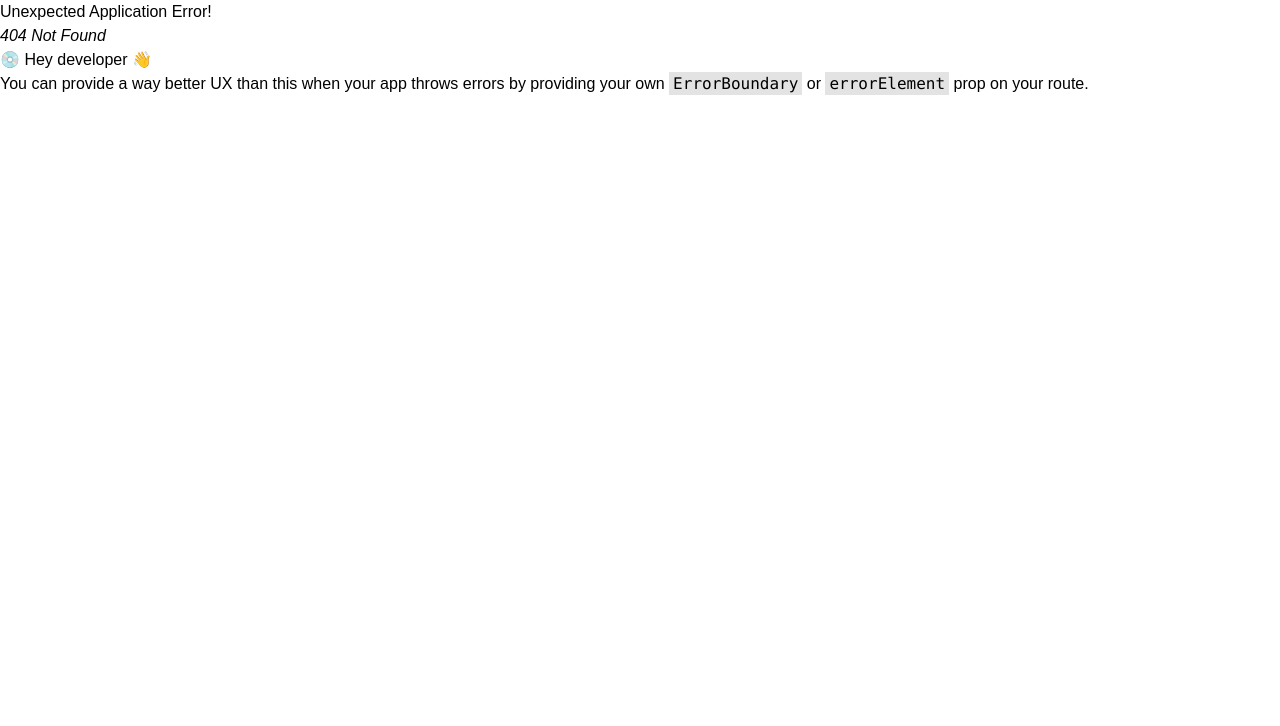
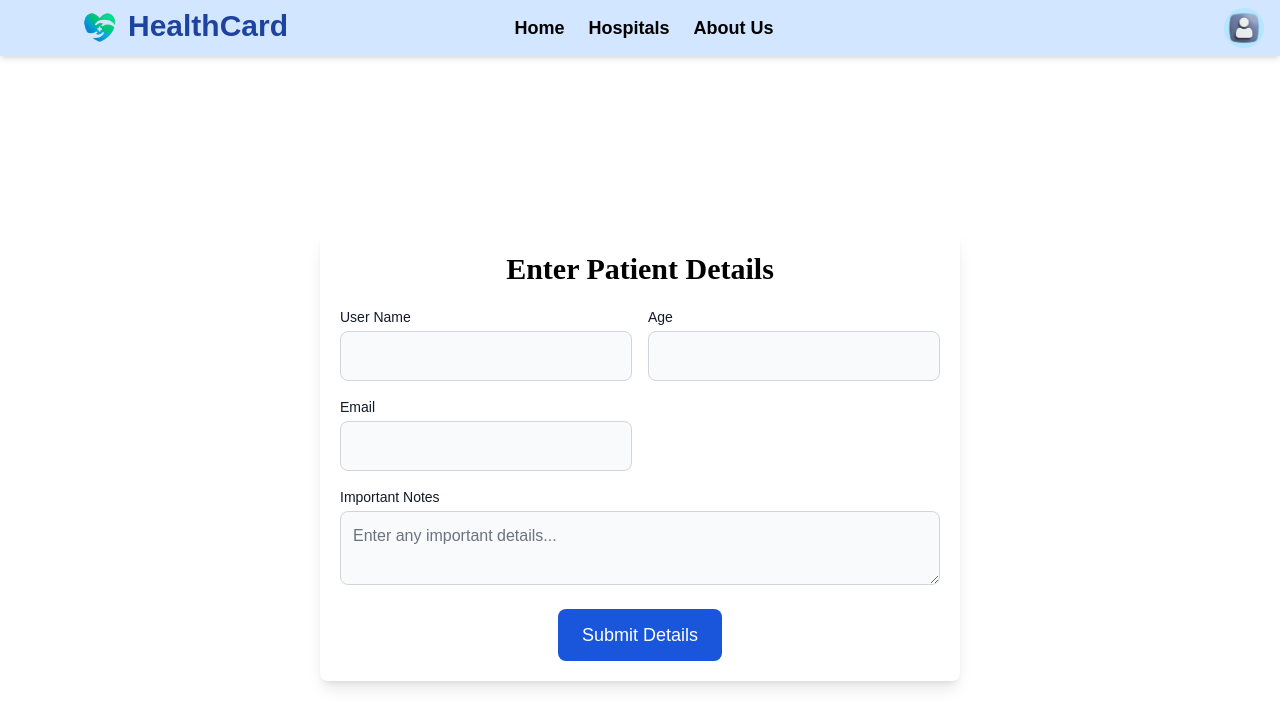
Before and after one commit to AkilaIshanMeegoda/HealthCard, a React (Vite) app in the folder frontend/: page /patient/mydetails in a window 1280 px wide. Before the commit this address had no page. Shown: the top 726 px of the page. Built offline with nearby package versions, Linux system fonts and the light colour scheme.

Commit message:
add user detail form

```diff
--- a/frontend/src/components/home/Navbar/Navbar.jsx
+++ b/frontend/src/components/home/Navbar/Navbar.jsx
@@ -162,6 +162,12 @@ const Navbar = () => {
                   Reports
                 </a>
                 <a
+                  href="/patient/mydetails"
+                  className="text-lg font-bold text-client-brown nav-link"
+                >
+                  My Details
+                </a>
+                <a
                   href="/"
                   className="text-lg font-bold text-client-brown nav-link"
                 >
--- /dev/null
+++ b/frontend/src/pages/Patient/PatientDetails.jsx
@@ -0,0 +1,100 @@
+import React from "react";
+import Navbar from "../../components/home/Navbar/Navbar";
+
+const PatientDetails = () => {
+  return (
+    <div>
+      <Navbar />
+      <div className="flex w-full h-screen items-center justify-center"> {/* Centering the form */}
+        {/* Left Half - Patient Details Form */}
+        <div className="w-1/2 bg-white p-5 rounded-lg shadow-lg">
+          <h1 className="text-3xl font-bold font-[poppins] text-center text-black mb-5">
+            Enter Patient Details
+          </h1>
+          <form className="space-y-6" noValidate>
+            <div className="grid grid-cols-1 md:grid-cols-2 gap-4">
+              {/* User Name */}
+              <div>
+                <label
+                  htmlFor="userName"
+                  className="block mb-1 text-sm font-medium text-gray-900"
+                >
+                  User Name
+                </label>
+                <input
+                  type="text"
+                  id="userName"
+                  className="bg-gray-50 border border-gray-300 text-gray-900 text-base rounded-lg focus:ring-blue-500 focus:border-blue-500 block w-full p-3"
+                  required
+                />
+              </div>
+
+              {/* Age */}
+              <div>
+                <label
+                  htmlFor="age"
+                  className="block mb-1 text-sm font-medium text-gray-900"
+                >
+                  Age
+                </label>
+                <input
+                  type="number"
+                  id="age"
+                  className="bg-gray-50 border border-gray-300 text-gray-900 text-base rounded-lg focus:ring-blue-500 focus:border-blue-500 block w-full p-3"
+                  required
+                />
+              </div>
+
+              {/* Email */}
+              <div>
+                <label
+                  htmlFor="email"
+                  className="block mb-1 text-sm font-medium text-gray-900"
+                >
+                  Email
+                </label>
+                <input
+                  type="email"
+                  id="email"
+                  className="bg-gray-50 border border-gray-300 text-gray-900 text-base rounded-lg focus:ring-blue-500 focus:border-blue-500 block w-full p-3"
+                  required
+                />
+              </div>
+
+              {/* Important Notes */}
+              <div className="col-span-2">
+                <label
+                  htmlFor="importantNotes"
+                  className="block mb-1 text-sm font-medium text-gray-900"
+                >
+                  Important Notes
+                </label>
+                <textarea
+                  id="importantNotes"
+                  className="bg-gray-50 border border-gray-300 text-gray-900 text-base rounded-lg focus:ring-blue-500 focus:border-blue-500 block w-full p-3"
+                  placeholder="Enter any important details..."
+                  required
+                />
+              </div>
+            </div>
+
+            {/* Submit Button */}
+            <div className="flex justify-center mt-4"> {/* Adjusted margin to mt-4 */}
+              <button
+                type="submit"
+                className="text-white bg-blue-700 hover:bg-blue-800 focus:ring-4 focus:outline-none focus:ring-blue-300 font-medium rounded-lg text-lg w-full sm:w-auto px-6 py-3 text-center"
+              >
+                Submit Details
+              </button>
+            </div>
+          </form>
+        </div>
+
+        {/* Right Half - Other Component */}
+
+      </div>
+    </div>
+  );
+};
+
+export default PatientDetails;
--- a/frontend/src/routers/router.jsx
+++ b/frontend/src/routers/router.jsx
@@ -14,6 +14,7 @@ import PatientHome from "../pages/Patient/PatientHome";
 import PatientAppointments from "../pages/Patient/PatientAppointments";
 import PatientReports from "../pages/Patient/PatientReports";
 import PatientHospitals from "../pages/Patient/PatientHospitals";
+import PatientDetails from "../pages/Patient/PatientDetails";
 
 function CreateRouter() {
   return createBrowserRouter([
@@ -83,6 +84,9 @@ function CreateRouter() {
     {
       path: '/patient/patientreports', element: <PatientReports />
     },
+    {
+      path: '/patient/mydetails', element: <PatientDetails />
+    },
   ]);
 }
 export default CreateRouter;
```
